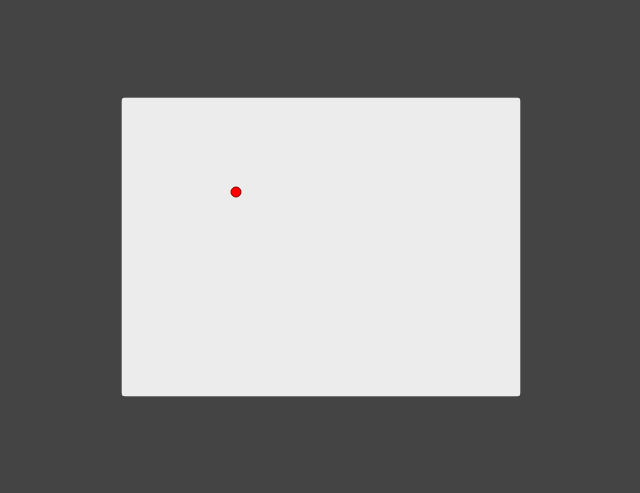
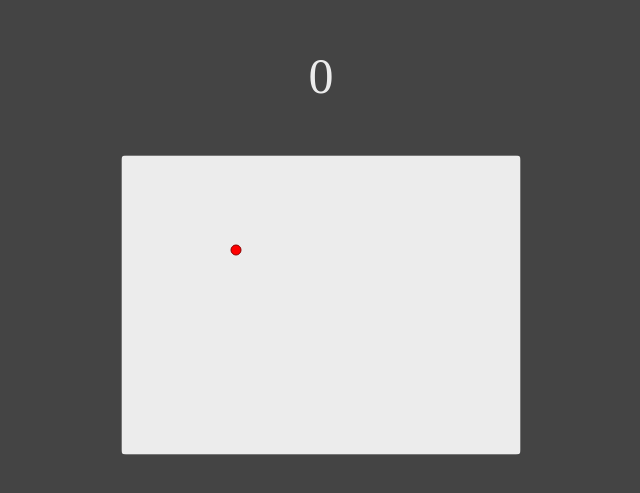
Before and after one commit to mena0018/Snake-JS, a plain HTML site: page index.html in a window 1280 px wide. Shown: the part 153-646 px from the top of the page, without its empty margins (319-959 px from the left). Drawn offline with Linux system fonts and the light colour scheme.

Commit message:
Ajout de la fonctionnalité score + mise en forme

```diff
--- a/index.html
+++ b/index.html
@@ -9,6 +9,7 @@
 </head>
 <body>
 
+    <div id="score">0</div>
     <canvas id="canvas" width="400" height="300"></canvas>
 
     <script src="./public/js/app.js"></script>
--- a/public/js/app.js
+++ b/public/js/app.js
@@ -10,6 +10,8 @@ vy = -0;
 // Coordonnées de la pomme
 let pommeX = 0;
 let pommeY = 0;
+
+let score = 0;
 
 let snake = [
   { x: 140, y: 150 },
@@ -64,6 +66,8 @@ function faireAvancerSerpent() {
   const serpentMangePomme = snake[0].x === pommeX && snake[0].y === pommeY;
 
   if (serpentMangePomme) {
+    score += 10;
+    document.getElementById("score").innerHTML = score;
     creerPomme();
   } else {
       snake.pop();
--- a/public/styles/style.css
+++ b/public/styles/style.css
@@ -1,16 +1,21 @@
-*,
-::before,
-::after {
+body {
   margin: 0;
   padding: 0;
   box-sizing: border-box;
   background-color: #444;
+  display: flex;
+  justify-content: center;
+  align-items: center;
+  flex-direction: column;
 }
 
 #canvas {
-  position: absolute;
-  top: 50%;
-  left: 50%;
-  transform: translate(-50%, -50%);
-  border-radius: 5px;
+    margin-top: 50px;
+    border-radius: 5px;
 }
+
+#score {
+    margin-top: 200px;
+    font-size: 50px;
+    color: #ececec;
+}
```
